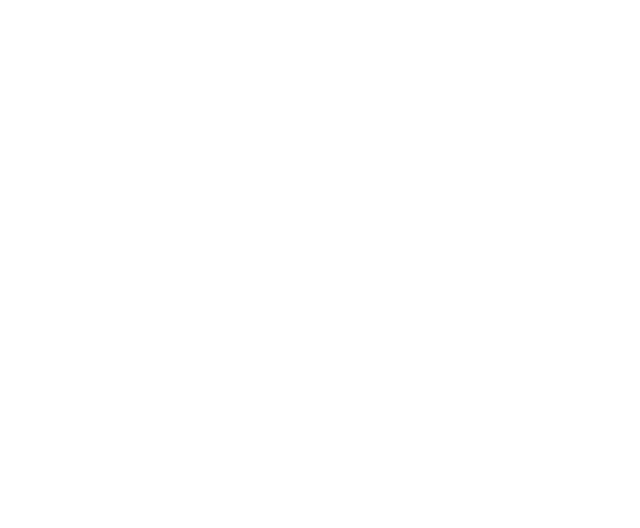
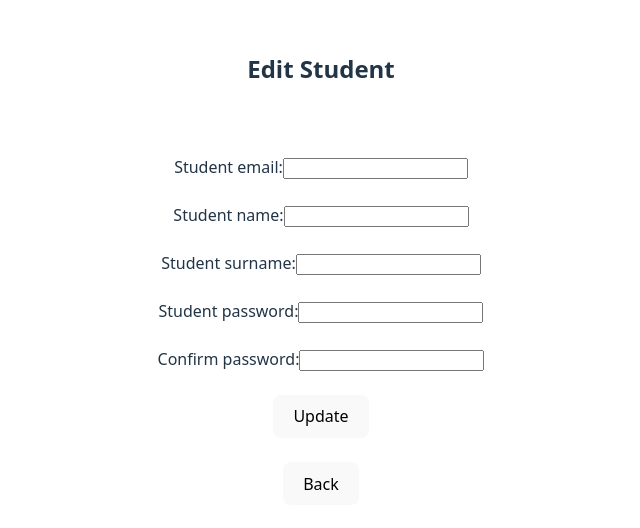
Before and after one commit to Eren4/pusula-student-automation-system, a React (Vite) app in the folder front-end/student-frontend/: page /edit-student in a window 1280 px wide. Shown: the part 132-660 px from the top of the page, without its empty margins (319-959 px from the left). Built offline with nearby package versions, Linux system fonts and the light colour scheme.

Commit message:
Finish implementing edit student functionality

```diff
--- a/front-end/student-frontend/src/components/AddStudent.tsx
+++ b/front-end/student-frontend/src/components/AddStudent.tsx
@@ -52,6 +52,14 @@
                 e.preventDefault();
                 handleAdd();
             }}>
+                <label>Student email:</label>
+                <input type="text"
+                        maxLength={50}
+                        onChange={(e) => setStudentEmail(e.target.value)}
+                        required/>
+
+                <br /><br />
+
                 <label>Student name:</label>
                 <input type="text"
                         maxLength={50}
@@ -64,14 +72,6 @@
                 <input type="text"
                         maxLength={50}
                         onChange={(e) => setStudentSurname(e.target.value)}
-                        required/>
-
-                <br /><br />
-
-                <label>Student email:</label>
-                <input type="text"
-                        maxLength={50}
-                        onChange={(e) => setStudentEmail(e.target.value)}
                         required/>
 
                 <br /><br />
--- a/front-end/student-frontend/src/components/EditStudent.tsx
+++ b/front-end/student-frontend/src/components/EditStudent.tsx
@@ -1,9 +1,117 @@
 import axios from 'axios';
-import { useNavigate } from 'react-router-dom';
+import { useNavigate, useLocation } from 'react-router-dom';
 import { useEffect, useState } from 'react';
 
 function EditStudent() {
+    const navigate = useNavigate();
+    const location = useLocation();
 
+    const student = location.state?.student;
+
+    const [error, setError] = useState(null);
+
+    const [studentName, setStudentName] = useState("");
+    const [studentSurname, setStudentSurname] = useState("");
+    const [studentEmail, setStudentEmail] = useState("");
+    const [studentPassword, setStudentPassword] = useState("");
+    const [confirmPassword, setConfirmPassword] = useState("");
+
+    useEffect(() => {
+        if (student) {
+            setStudentName(student.studentName);
+            setStudentSurname(student.studentSurname);
+            setStudentEmail(student.studentEmail);
+            setStudentPassword(student.studentPassword);
+        }
+    }, [student]);
+
+    const handleUpdate = async () => {
+        const updatedStudent = {
+            studentEmail: studentEmail,
+            studentName: studentName,
+            studentSurname: studentSurname,
+            studentPassword: studentPassword
+        }
+
+        try {
+            await axios.put(`http://localhost:5000/api/student/${student.studentId}`, updatedStudent);
+            alert("Student update success!");
+            navigate("/student-management");
+        } catch (err) {
+            if(err.response.status === 409) {
+                setError("Student with same email already exists");
+                console.error("Student with same email already exists:", err);
+            }
+            else {
+                setError("Error in updating student");
+                console.error("Failed to update student:", err);
+            }
+        }
+    }
+
+    return(
+        <div>
+            <h2>Edit Student</h2>
+
+            <br /><br />
+
+            <form onSubmit={(e) => {
+                e.preventDefault();
+                handleUpdate();
+            }}>
+                <label>Student email:</label>
+                <input type="email"
+                        maxLength={50}
+                        value={studentEmail}
+                        onChange={(e) => setStudentEmail(e.target.value)}
+                        required/>
+
+                <br /><br />
+
+                <label>Student name:</label>
+                <input type="text"
+                        maxLength={50}
+                        value={studentName}
+                        onChange={(e) => setStudentName(e.target.value)}
+                        required/>
+
+                <br /><br />
+
+                <label>Student surname:</label>
+                <input type="text"
+                        maxLength={50}
+                        value={studentSurname}
+                        onChange={(e) => setStudentSurname(e.target.value)}
+                        required/>
+
+                <br /><br />
+
+                <label>Student password:</label>
+                <input type="password"
+                        maxLength={50}
+                        onChange={(e) => setStudentPassword(e.target.value)}
+                        required/>
+
+                <br /><br />
+
+                <label>Confirm password:</label>
+                <input type="password"
+                            maxLength={50}
+                            onChange={(e) => setConfirmPassword(e.target.value)}
+                            required/>
+
+                <br /><br />
+
+                {error && <p style={{ color: 'red' }}>{error}</p>}
+
+                <button type="submit">Update</button>
+            </form>
+
+            <br />
+
+            <button type="button" onClick={() => {navigate("/student-management")}}>Back</button>
+        </div>
+    );
 }
 
 export default EditStudent;
```
Also changed, not shown: 3 other files (tests, documents, lock files or other folders).
